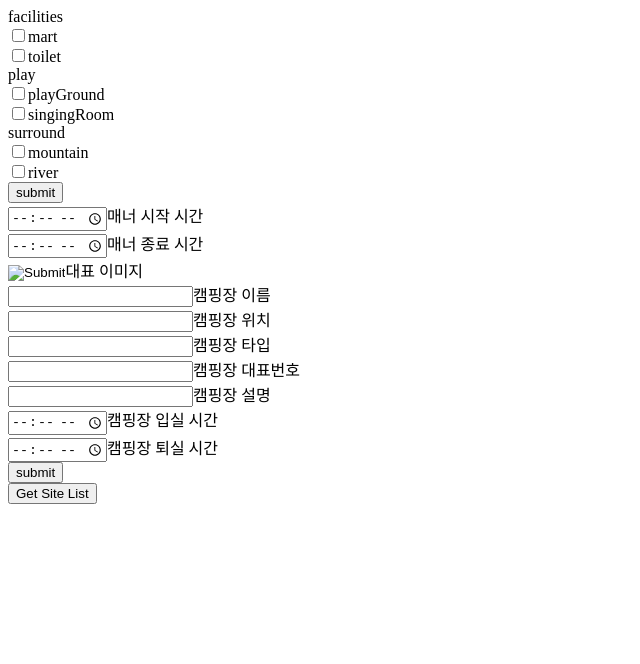
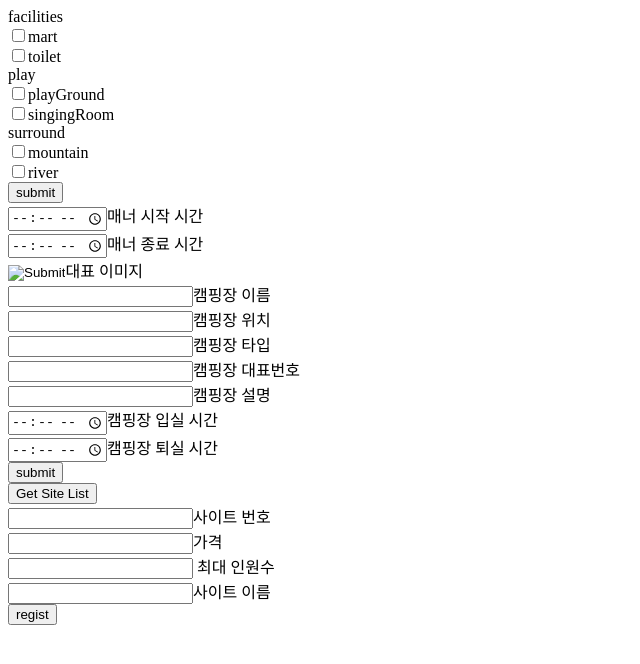
Before and after one commit to hadove02/WebProgramming, a React (Create React App) app: page / in a window 1280 px wide. Shown: the top 664 px of the page, without its empty margins (0-640 px from the left). Built offline with nearby package versions, Linux system fonts and the light colour scheme.

Commit message:
캠핑장 사이트 등록 완성

```diff
--- a/src/App.js
+++ b/src/App.js
@@ -1,11 +1,10 @@
 import './App.css';
 import {useState} from "react";
 import axios from "axios";
-import Test from "./Test";
-import FacilitiesCheckBox from "./CampGround/FacilitiesCheckBox";
 import RegistFacilities from "./CampGround/RegistFacilities";
 import RegistCampGround from "./CampGround/RegistCampGroundInfo";
 import SiteList from "./CampGroundSite/SiteList";
+import RegistSite from "./CampGroundSite/RegistSite";
 
 function App() {
 
@@ -143,6 +142,7 @@ function App() {
         <RegistFacilities></RegistFacilities>
         <RegistCampGround></RegistCampGround>
         <SiteList campInfo={{campGroundNo:8, userNo:1}}></SiteList>
+        <RegistSite></RegistSite>
     </div>
 }
 
--- /dev/null
+++ b/src/CampGroundSite/RegistSite.js
@@ -0,0 +1,39 @@
+import axios from "axios";
+import {useState} from "react";
+
+export default function RegistSite() {
+    const [siteInfos, setSiteInfos] = useState({
+        siteNo: 0,
+        campGroundNo: 13,
+        campGroundImages: JSON.stringify(),
+        price: 0,
+        peopleNum: 0,
+        siteName: ""
+    })
+
+    function registSite() {
+        axios.post("/siteRegist", siteInfos).then((res) => {
+            console.log(res.data);
+        })
+    }
+
+    function setSiteInfo(type, value){
+        setSiteInfos({...siteInfos,[type]:value})
+    }
+
+    return <div>
+        <label><input type="text" onChange={(e) => {
+            setSiteInfo("siteNo",parseInt(e.target.value))
+        }}/>사이트 번호 <br/> </label>
+        <label><input type="type" onChange={(e) => {
+            setSiteInfo("price", parseInt(e.target.value))
+        }}/>가격 <br/> </label>
+        <label><input type="text" onChange={(e) => {
+            setSiteInfo("peopleNum", parseInt(e.target.value))
+        }}/> 최대 인원수 <br/> </label>
+        <label><input type="text" onChange={(e) => {
+            setSiteInfo("siteName", e.target.value)
+        }}/>사이트 이름 <br/> </label>
+        <button onClick={registSite}>regist</button>
+    </div>
+}
```
Also changed, not shown: src/DB.js (+12 -0 lines).
